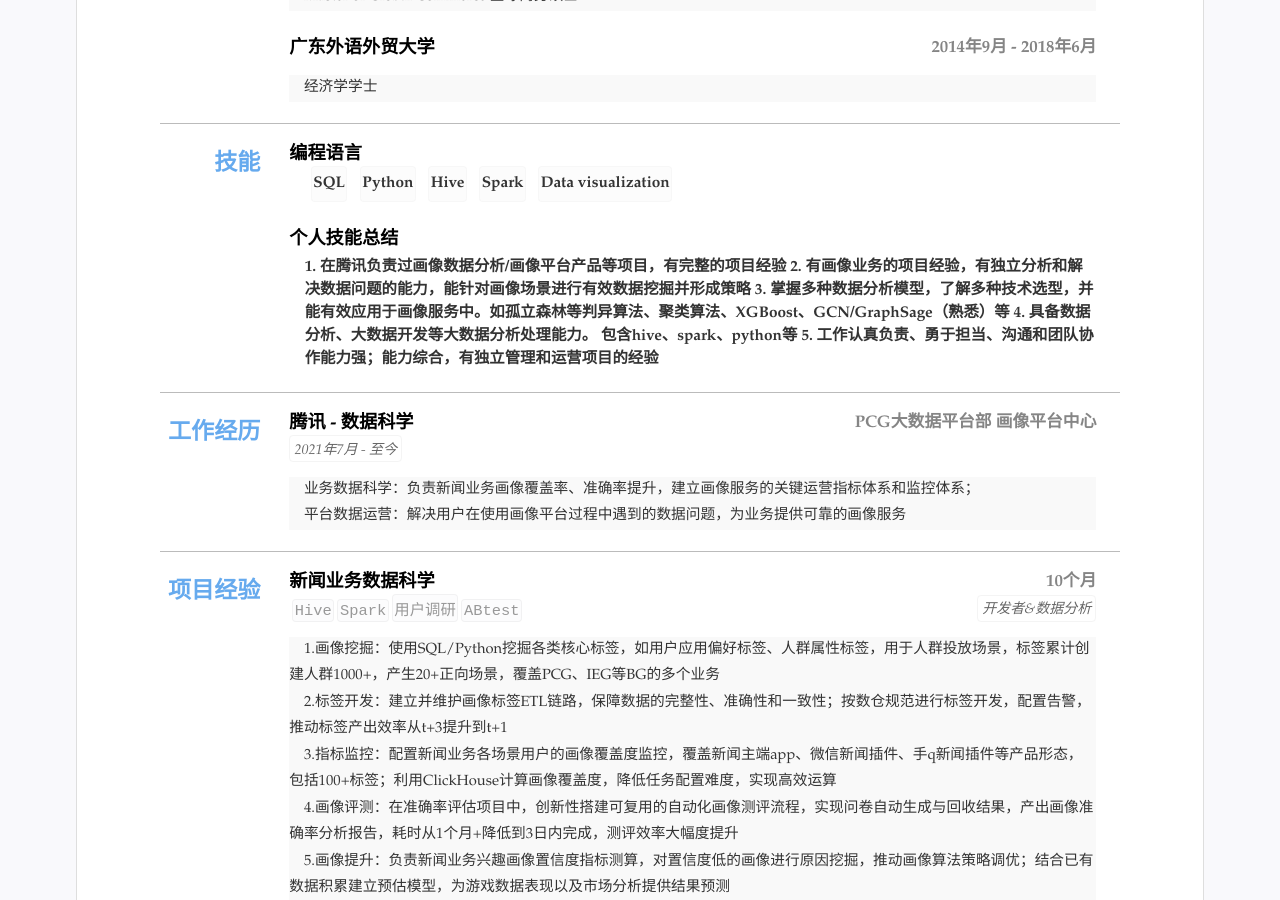
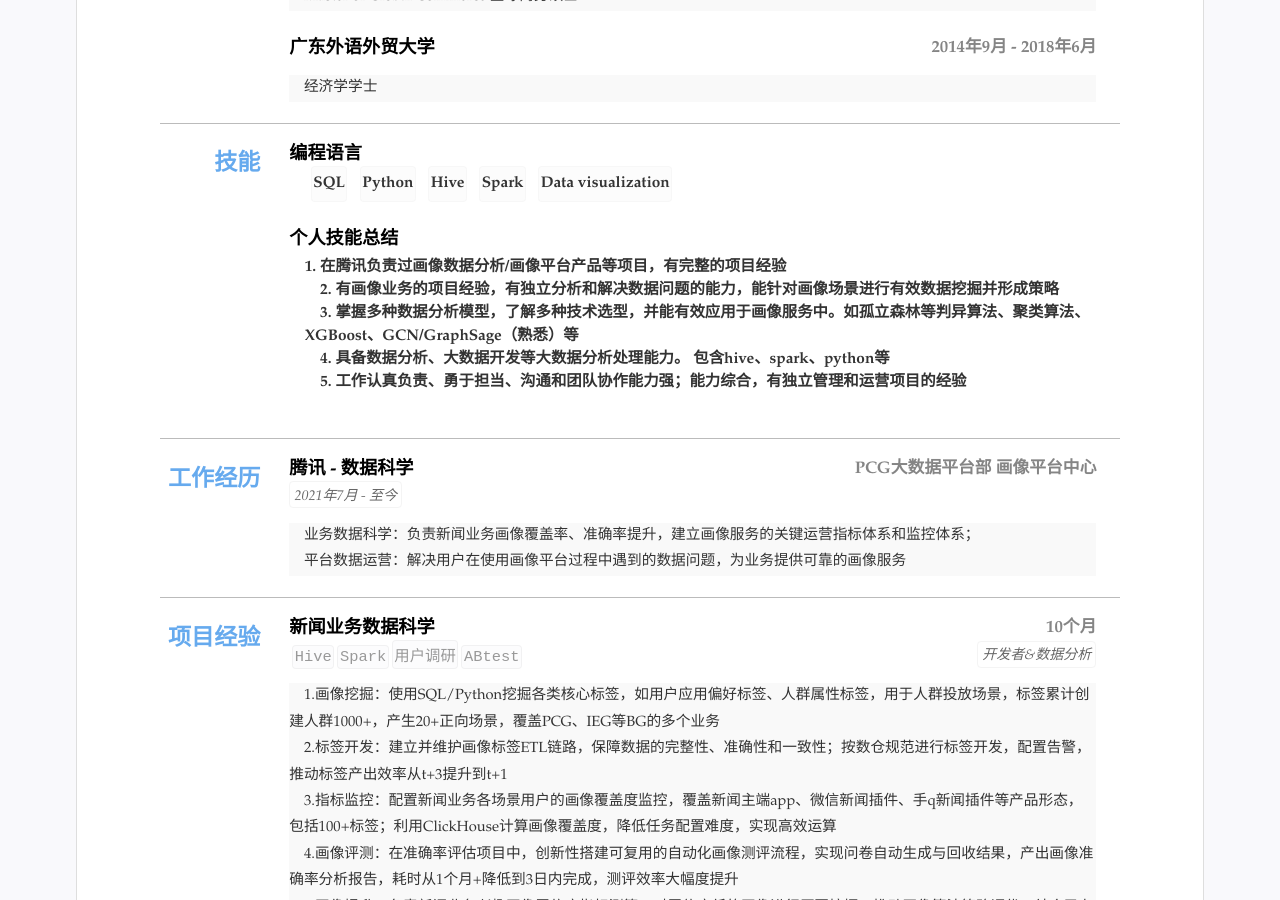
Before and after one commit to kyod-bu/cv, a Jekyll site: the page built from index.html, in a window 1280 px wide and 900 px high, scrolled down 359 px. Built offline with Jekyll 4.4.1, drawn with Linux system fonts in a browser that asks for light colours; part of the change alters nothing that is shown.

```diff
--- a/_data/resume.yml
+++ b/_data/resume.yml
@@ -53,11 +53,11 @@ main: #简历主要内容，
     - Spark
     - Data visualization
   - title: 个人技能总结
-    summary: 1. 在腾讯负责过画像数据分析/画像平台产品等项目，有完整的项目经验
-             2. 有画像业务的项目经验，有独立分析和解决数据问题的能力，能针对画像场景进行有效数据挖掘并形成策略
-             3. 掌握多种数据分析模型，了解多种技术选型，并能有效应用于画像服务中。如孤立森林等判异算法、聚类算法、XGBoost、GCN/GraphSage（熟悉）等
-             4. 具备数据分析、大数据开发等大数据分析处理能力。 包含hive、spark、python等
-             5. 工作认真负责、勇于担当、沟通和团队协作能力强；能力综合，有独立管理和运营项目的经验
+    summary: 1. 在腾讯负责过画像数据分析/画像平台产品等项目，有完整的项目经验 <br>  &nbsp &nbsp
+             2. 有画像业务的项目经验，有独立分析和解决数据问题的能力，能针对画像场景进行有效数据挖掘并形成策略 <br>  &nbsp &nbsp
+             3. 掌握多种数据分析模型，了解多种技术选型，并能有效应用于画像服务中。如孤立森林等判异算法、聚类算法、XGBoost、GCN/GraphSage（熟悉）等 <br>  &nbsp &nbsp
+             4. 具备数据分析、大数据开发等大数据分析处理能力。 包含hive、spark、python等 <br>  &nbsp &nbsp
+             5. 工作认真负责、勇于担当、沟通和团队协作能力强；能力综合，有独立管理和运营项目的经验 <br>  &nbsp &nbsp
 
 - type: experience
   name: 工作经历
```
